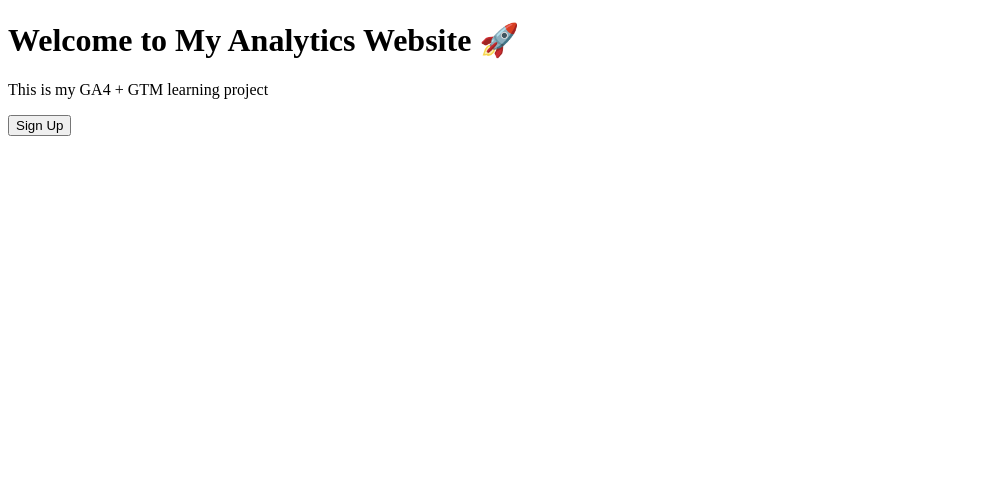
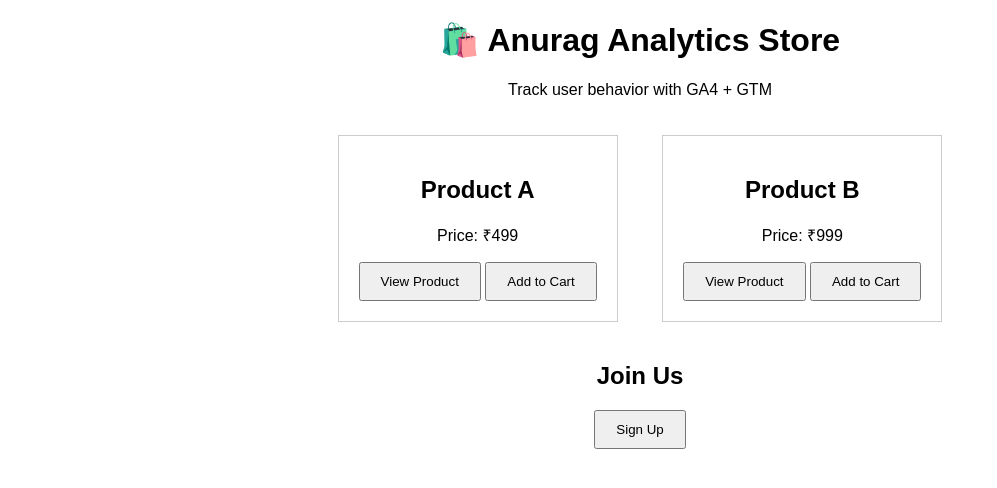
Before and after one commit to Anurag007kumar/my-analytics-project, a plain HTML site: page index.html in a window 1280 px wide. Shown: the whole page, without its empty margins (0-997 px from the left). Drawn offline with Linux system fonts and the light colour scheme.

Commit message:
Updated index.html

```diff
--- a/index.html
+++ b/index.html
@@ -1,29 +1,74 @@
 <!DOCTYPE html>
 <html>
 <head>
+  <title>Anurag Analytics Store 🚀</title>
+
   <!-- Google Tag Manager -->
-<script>(function(w,d,s,l,i){w[l]=w[l]||[];w[l].push({'gtm.start':
-new Date().getTime(),event:'gtm.js'});var f=d.getElementsByTagName(s)[0],
-j=d.createElement(s),dl=l!='dataLayer'?'&l='+l:'';j.async=true;j.src=
-'https://www.googletagmanager.com/gtm.js?id='+i+dl;f.parentNode.insertBefore(j,f);
-})(window,document,'script','dataLayer','GTM-WJNNM3W6');</script>
-<!-- End Google Tag Manager -->
-  <title>Anurag Analytics Project</title>
+  <script>(function(w,d,s,l,i){w[l]=w[l]||[];w[l].push({'gtm.start':
+  new Date().getTime(),event:'gtm.js'});var f=d.getElementsByTagName(s)[0],
+  j=d.createElement(s),dl=l!='dataLayer'?'&l='+l:'';j.async=true;j.src=
+  'https://www.googletagmanager.com/gtm.js?id=GTM-WJNNM3W6'+dl;f.parentNode.insertBefore(j,f);
+  })(window,document,'script','dataLayer','GTM-WJNNM3W6');</script>
+  <!-- End Google Tag Manager -->
+
+  <style>
+    body { font-family: Arial; text-align: center; }
+    .product { border: 1px solid #ccc; padding: 20px; margin: 20px; display: inline-block; }
+    button { padding: 10px 20px; cursor: pointer; }
+  </style>
 </head>
+
 <body>
-<!-- Google Tag Manager (noscript) -->
+
+<!-- GTM NoScript -->
 <noscript><iframe src="https://www.googletagmanager.com/ns.html?id=GTM-WJNNM3W6"
 height="0" width="0" style="display:none;visibility:hidden"></iframe></noscript>
-<!-- End Google Tag Manager (noscript) -->
-<h1>Welcome to My Analytics Website 🚀</h1>
 
-<p>This is my GA4 + GTM learning project</p>
+<h1>🛍️ Anurag Analytics Store</h1>
+<p>Track user behavior with GA4 + GTM</p>
 
+<!-- PRODUCT 1 -->
+<div class="product">
+  <h2>Product A</h2>
+  <p>Price: ₹499</p>
+  <button onclick="viewProduct('Product A')">View Product</button>
+  <button onclick="addToCart('Product A')">Add to Cart</button>
+</div>
+
+<!-- PRODUCT 2 -->
+<div class="product">
+  <h2>Product B</h2>
+  <p>Price: ₹999</p>
+  <button onclick="viewProduct('Product B')">View Product</button>
+  <button onclick="addToCart('Product B')">Add to Cart</button>
+</div>
+
+<!-- SIGNUP -->
+<h2>Join Us</h2>
 <button onclick="signup()">Sign Up</button>
 
 <script>
 function signup() {
-  alert("Signup button clicked!");
+  alert("Signup clicked!");
+  dataLayer.push({
+    event: "sign_up_click"
+  });
+}
+
+function viewProduct(productName) {
+  alert(productName + " viewed!");
+  dataLayer.push({
+    event: "view_product",
+    product_name: productName
+  });
+}
+
+function addToCart(productName) {
+  alert(productName + " added to cart!");
+  dataLayer.push({
+    event: "add_to_cart",
+    product_name: productName
+  });
 }
 </script>
 
```
